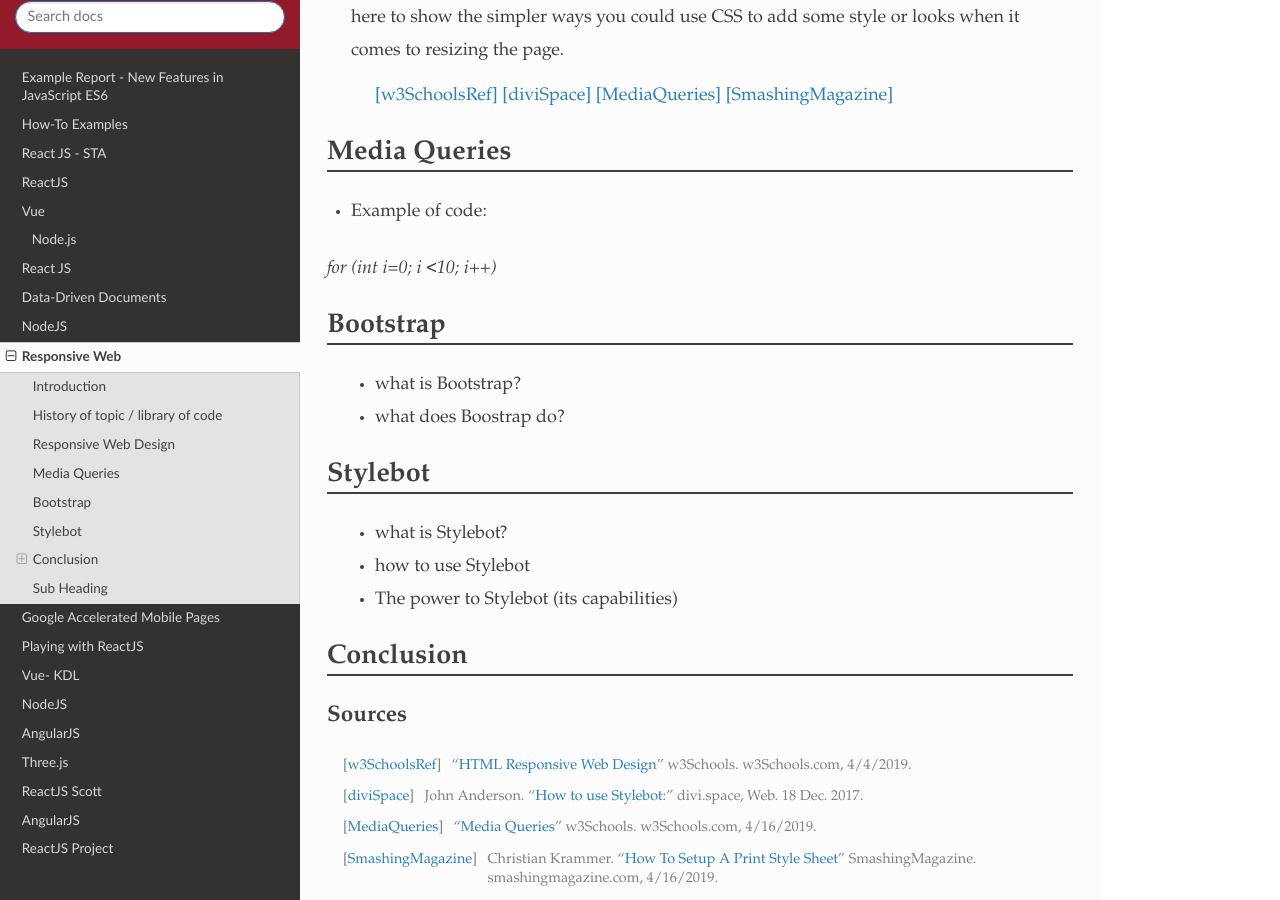
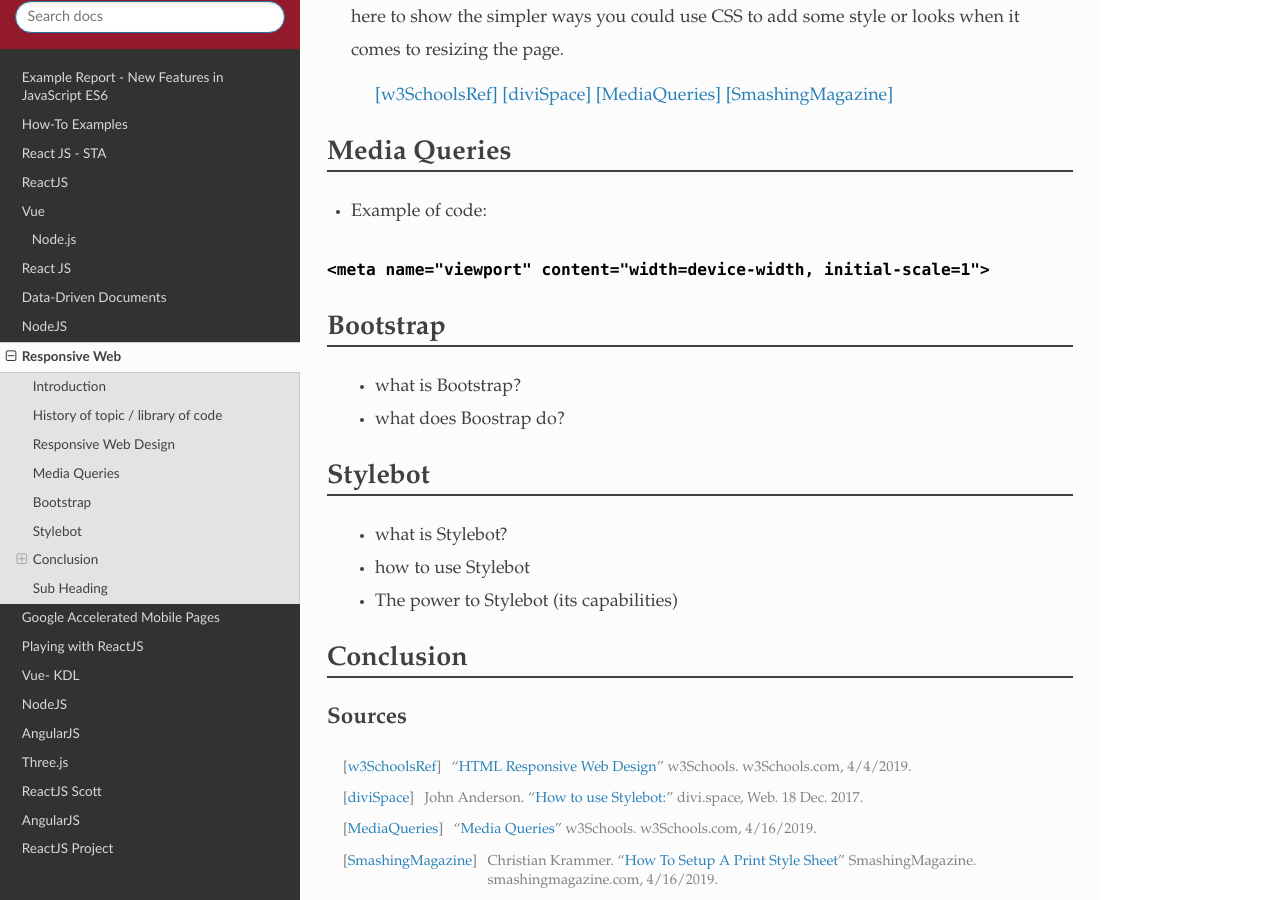
Before and after one commit to pvcraven/2019_spring_web_dev, a Sphinx documentation site: the page built from source/final/espersen/index.rst, in a window 1280 px wide and 900 px high, scrolled down 872 px. Built offline with Sphinx 7.4.7 and the Read the Docs theme 2.0.0, drawn with Linux system fonts in a browser that asks for light colours.

Commit message:
code example

```diff
--- a/source/final/espersen/index.rst
+++ b/source/final/espersen/index.rst
@@ -38,7 +38,7 @@
 Media Queries
 ~~~~~~~~~~~~~
 * Example of code:
-`for (int i=0; i <10; i++)`
+``<meta name="viewport" content="width=device-width, initial-scale=1">``
 
 Bootstrap
 ~~~~~~~~~
```
